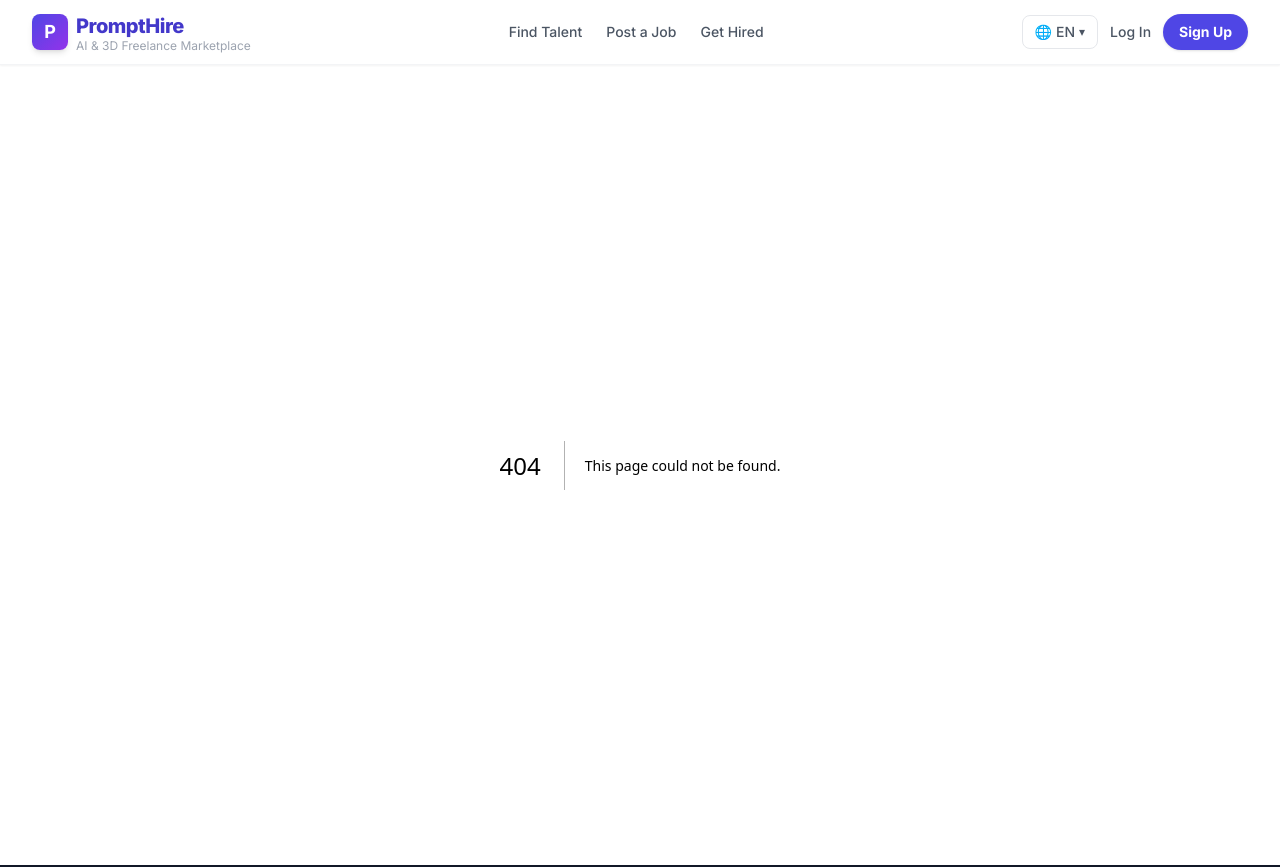
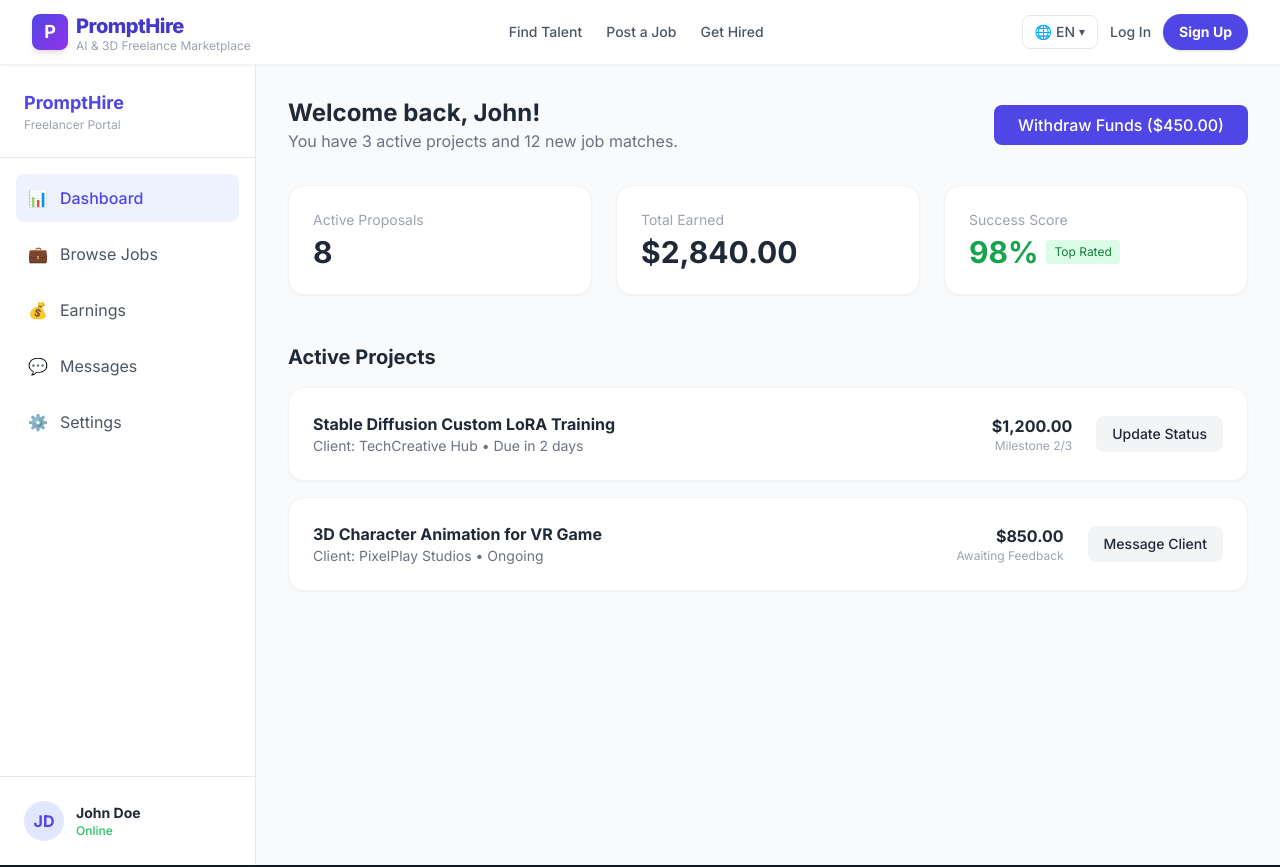
Before and after one commit to ecommerceguru787-cyber/prompthire, a Next.js app: page /dashboard in a window 1280 px wide. Before the commit this address had no page. Shown: the top 867 px of the page. Built offline with nearby package versions, Linux system fonts and the light colour scheme.

Commit message:
Create page.tsx

```diff
--- /dev/null
+++ b/app/dashboard/page.tsx
@@ -0,0 +1,108 @@
+import React from 'react';
+import Link from 'next/link';
+
+export default function FreelancerDashboard() {
+  return (
+    <div className="min-h-screen bg-gray-50 flex">
+      {/* Sidebar */}
+      <aside className="w-64 bg-white border-r border-gray-200 hidden md:flex flex-col">
+        <div className="p-6 border-b">
+          <p className="font-bold text-lg text-indigo-600">PromptHire</p>
+          <p className="text-xs text-gray-400">Freelancer Portal</p>
+        </div>
+        <nav className="flex-grow p-4 space-y-2">
+          <Link href="/dashboard" className="flex items-center gap-3 p-3 bg-indigo-50 text-indigo-600 rounded-lg font-medium">
+            <span>📊</span> Dashboard
+          </Link>
+          <Link href="/dashboard/jobs" className="flex items-center gap-3 p-3 text-gray-600 hover:bg-gray-50 rounded-lg transition">
+            <span>💼</span> Browse Jobs
+          </Link>
+          <Link href="/dashboard/earnings" className="flex items-center gap-3 p-3 text-gray-600 hover:bg-gray-50 rounded-lg transition">
+            <span>💰</span> Earnings
+          </Link>
+          <Link href="/dashboard/messages" className="flex items-center gap-3 p-3 text-gray-600 hover:bg-gray-50 rounded-lg transition">
+            <span>💬</span> Messages
+          </Link>
+          <Link href="/dashboard/settings" className="flex items-center gap-3 p-3 text-gray-600 hover:bg-gray-50 rounded-lg transition">
+            <span>⚙️</span> Settings
+          </Link>
+        </nav>
+        <div className="p-4 border-t">
+          <div className="flex items-center gap-3 p-2">
+            <div className="w-10 h-10 rounded-full bg-indigo-100 flex items-center justify-center text-indigo-600 font-bold">JD</div>
+            <div>
+              <p className="text-sm font-bold text-gray-800">John Doe</p>
+              <p className="text-xs text-green-500 font-medium">Online</p>
+            </div>
+          </div>
+        </div>
+      </aside>
+
+      {/* Main Content */}
+      <main className="flex-grow p-8">
+        <header className="flex justify-between items-center mb-8">
+          <div>
+            <h1 className="text-2xl font-bold text-gray-800">Welcome back, John!</h1>
+            <p className="text-gray-500">You have 3 active projects and 12 new job matches.</p>
+          </div>
+          <button className="bg-indigo-600 text-white px-6 py-2 rounded-lg font-medium hover:bg-indigo-700 transition">
+            Withdraw Funds ($450.00)
+          </button>
+        </header>
+
+        {/* Stats Grid */}
+        <div className="grid grid-cols-1 md:grid-cols-3 gap-6 mb-12">
+          <div className="bg-white p-6 rounded-2xl shadow-sm border border-gray-100">
+            <p className="text-sm text-gray-400 mb-1">Active Proposals</p>
+            <p className="text-3xl font-bold text-gray-800">8</p>
+          </div>
+          <div className="bg-white p-6 rounded-2xl shadow-sm border border-gray-100">
+            <p className="text-sm text-gray-400 mb-1">Total Earned</p>
+            <p className="text-3xl font-bold text-gray-800">$2,840.00</p>
+          </div>
+          <div className="bg-white p-6 rounded-2xl shadow-sm border border-gray-100">
+            <p className="text-sm text-gray-400 mb-1">Success Score</p>
+            <div className="flex items-center gap-2">
+              <p className="text-3xl font-bold text-green-600">98%</p>
+              <span className="text-xs bg-green-100 text-green-700 px-2 py-1 rounded">Top Rated</span>
+            </div>
+          </div>
+        </div>
+
+        {/* Active Projects */}
+        <section>
+          <h2 className="text-xl font-bold text-gray-800 mb-4">Active Projects</h2>
+          <div className="space-y-4">
+            <div className="bg-white p-6 rounded-2xl shadow-sm border border-gray-100 flex flex-col md:flex-row md:items-center justify-between gap-4">
+              <div>
+                <h3 className="font-bold text-gray-800">Stable Diffusion Custom LoRA Training</h3>
+                <p className="text-sm text-gray-500">Client: TechCreative Hub • Due in 2 days</p>
+              </div>
+              <div className="flex items-center gap-6">
+                <div className="text-right">
+                  <p className="font-bold text-gray-800">$1,200.00</p>
+                  <p className="text-xs text-gray-400">Milestone 2/3</p>
+                </div>
+                <button className="bg-gray-100 text-gray-800 px-4 py-2 rounded-lg text-sm font-medium">Update Status</button>
+              </div>
+            </div>
+
+            <div className="bg-white p-6 rounded-2xl shadow-sm border border-gray-100 flex flex-col md:flex-row md:items-center justify-between gap-4">
+              <div>
+                <h3 className="font-bold text-gray-800">3D Character Animation for VR Game</h3>
+                <p className="text-sm text-gray-500">Client: PixelPlay Studios • Ongoing</p>
+              </div>
+              <div className="flex items-center gap-6">
+                <div className="text-right">
+                  <p className="font-bold text-gray-800">$850.00</p>
+                  <p className="text-xs text-gray-400">Awaiting Feedback</p>
+                </div>
+                <button className="bg-gray-100 text-gray-800 px-4 py-2 rounded-lg text-sm font-medium">Message Client</button>
+              </div>
+            </div>
+          </div>
+        </section>
+      </main>
+    </div>
+  );
+}
```
